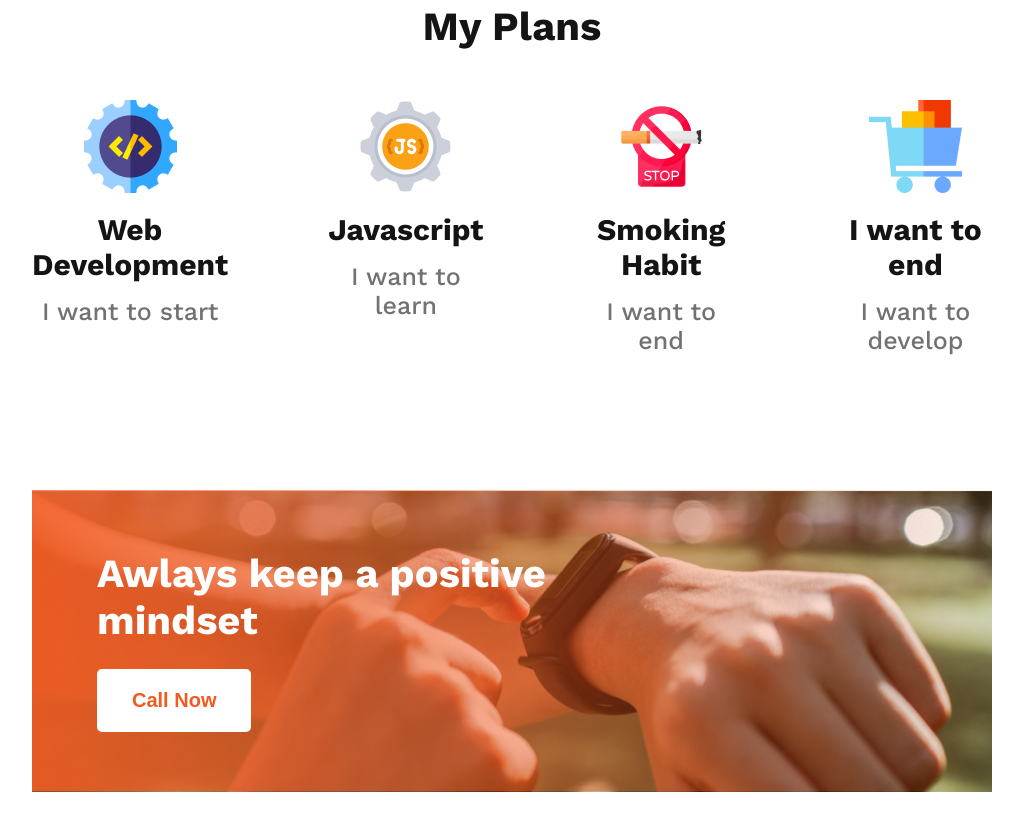
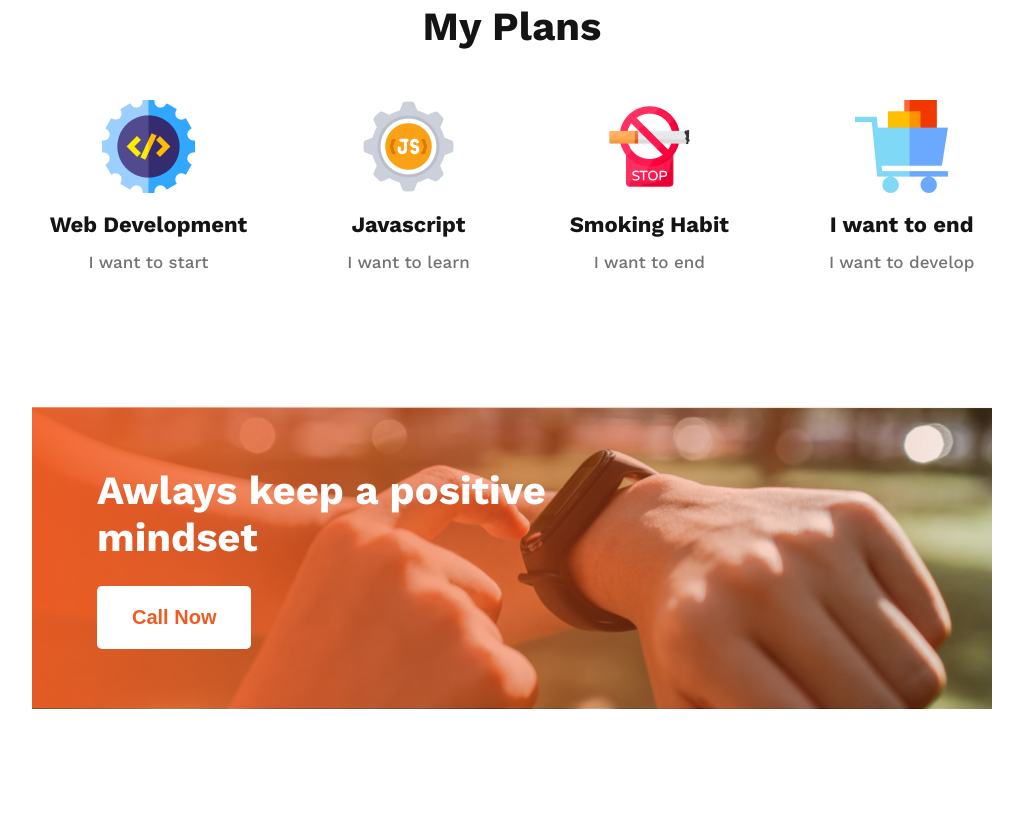
Before and after one commit to jbjoybiswasjb/new_year_new_me_one, a plain HTML site: page index.html in a window 1280 px wide. Shown: the part 1564-2394 px from the top of the page, without its empty margins (128-1151 px from the left). Drawn offline with nearby package versions, Linux system fonts and the light colour scheme.

Commit message:
My plans text size changed.

```diff
--- a/styles/style.css
+++ b/styles/style.css
@@ -145,14 +145,14 @@ main {
 .may_plans_flex h5 {
     margin: 15px 0;
     color: #151414;
-    font-size: 30px;
+    font-size: 22px;
     font-weight: 700;
 }
 
 .may_plans_flex p {
     color: #737272;
     text-align: center;
-    font-size: 25px;
+    font-size: 17px;
     font-weight: 500;
 }
 
```
